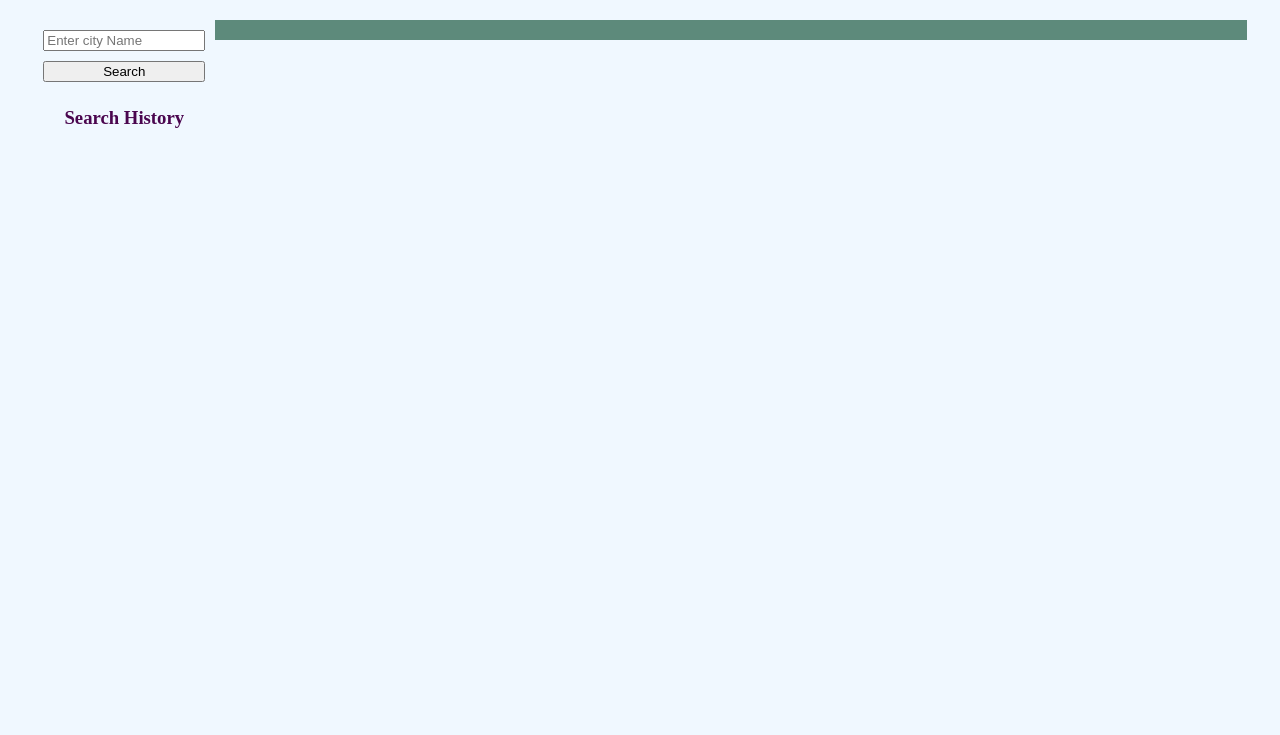
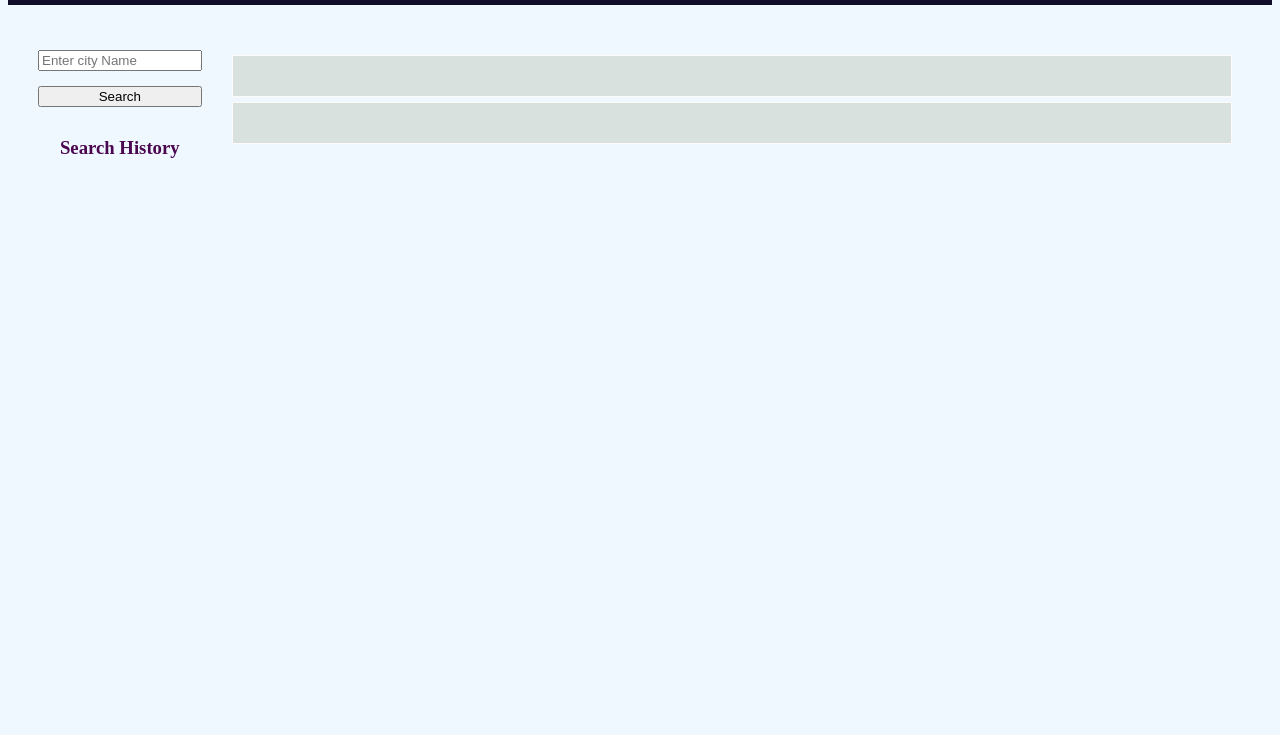
Before and after one commit to kumenger/weather-application, a plain HTML site: page index.html in a window 1280 px wide. Shown: the part 65-800 px from the top of the page. Drawn offline with nearby package versions, Linux system fonts and the light colour scheme; files whose address does not match are found by name.

Commit message:
more style

```diff
--- a/assests/css/style.css
+++ b/assests/css/style.css
@@ -20,10 +20,10 @@ h1,h2, h3{
     color:rgb(74, 6, 79);
 }
 .display {
-    background-color: rgb(93, 138, 123);
 
-    padding: 10px;
-    display: none;
+
+    padding: 20px;
+
 
 }
 
@@ -37,20 +37,21 @@ form {
    list-style: none;
     font-size: 15px;
     padding: 5px;
-
-    border: 1px solid rgb(180, 124, 20);
+  background-color: azure;
+    border: 1px solid rgb(187, 186, 183);
     margin-bottom: 5px;
 }
 .weeksDiv {
     margin-left: 5px;
     padding: 10px;
-    border: 2px solid gold;
+    background-color: azure;
+    border: 1px solid rgb(187, 186, 183);
 
 
 }
 *{
     box-sizing: border-box;
-    margin-top: 0;
+    margin-top: 5px;
 }
 
 [class*="col"] {
@@ -60,17 +61,29 @@ form {
 #fivedays{
 
   display: flex;
-
+  padding: 20px;
   justify-content: space-between;
   flex-wrap: wrap;
+  background-color: rgb(216, 225, 222);
+border: 1px solid snow;
+width: 100%;
 
 }
 #today{
+background-color: rgb(216, 225, 222);
+border: 1px solid snow;
+width: 100%;
+padding: 20px;
+height: min-content;
+
+}
+main{
+   margin: 20px;
 
 
 }
-main{
-   margin: 2%;
+.row{
+    height: 60vh;
 }
 body{background-color: aliceblue;}
 
```
